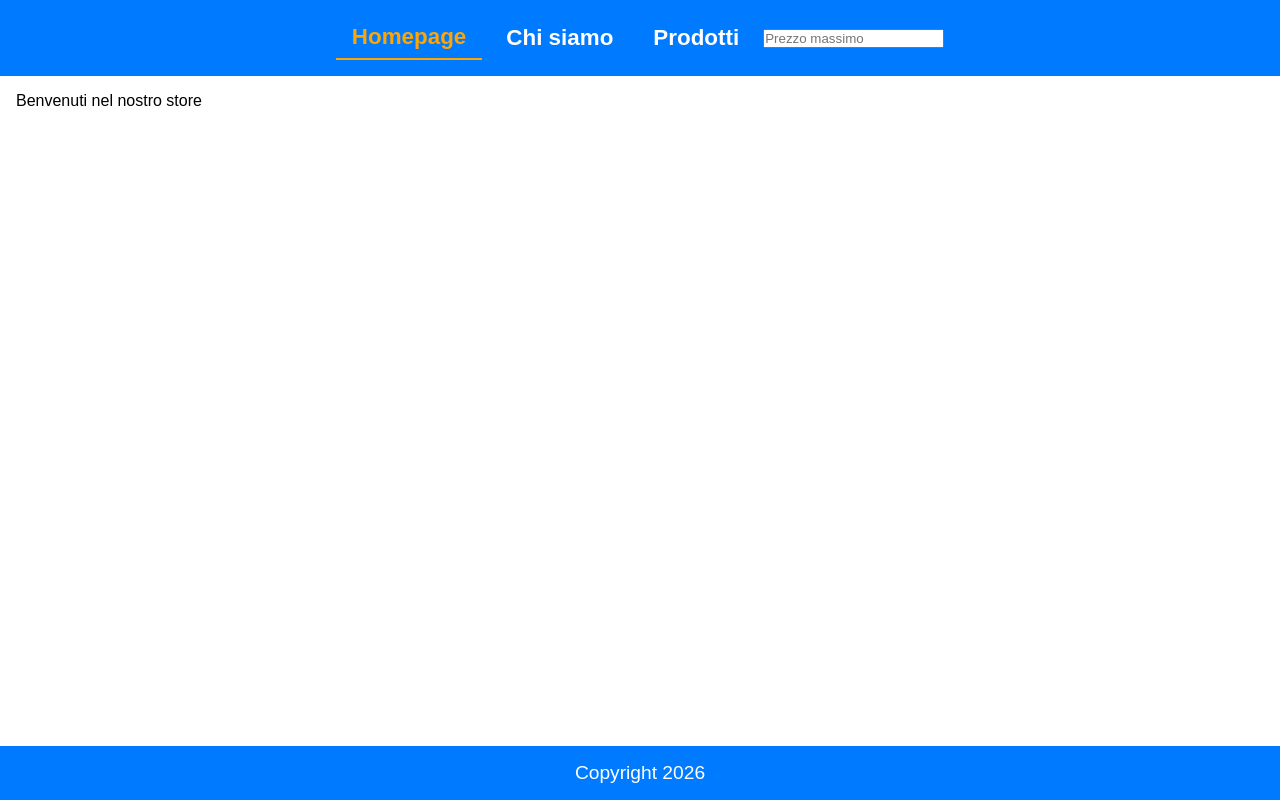
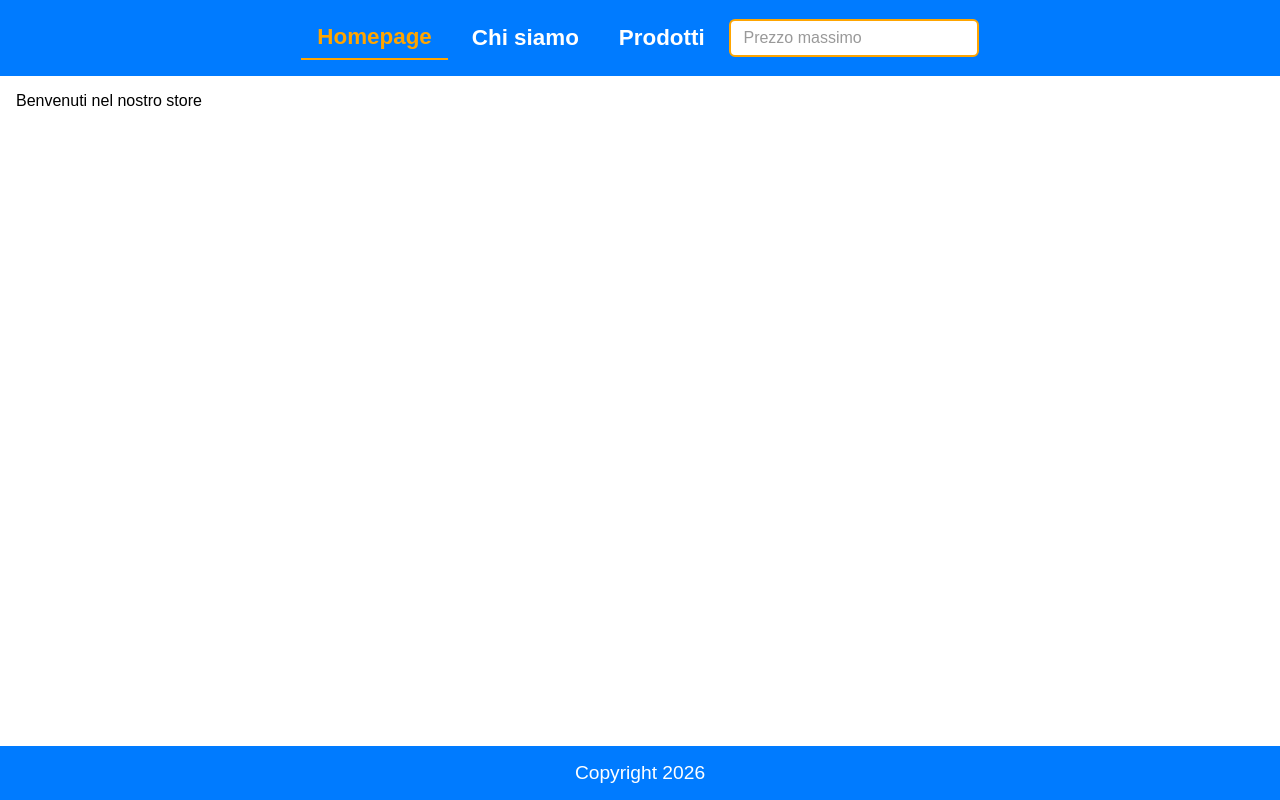
Before and after one commit to daviderocco85/react-context-api, a React (Vite) app: page / in a window 1280 px wide. Built offline with nearby package versions, Linux system fonts and the light colour scheme.

Commit message:
feat: add styling for maxPrice input field

```diff
--- a/src/components/NavBar.css
+++ b/src/components/NavBar.css
@@ -4,7 +4,6 @@
     align-items: center;
     gap: 0.5rem;
 }
-
 
 .navbar a {
     color: white;
@@ -19,17 +18,29 @@
     border-bottom: 2px solid orange;
 }
 
-.navbar button {
-    padding: 0.6rem 1.2rem;
+.navbar input[type="number"] {
+    width: 250px;
+    padding: 0.5rem 0.8rem;
     font-size: 1rem;
     font-weight: bold;
+    border: 2px solid #ffa500;
     border-radius: 6px;
-    border: none;
-    cursor: pointer;
-    background-color: #ffa500;
-    color: white;
+    outline: none;
+    background-color: #fff;
+    color: #333;
+    transition: all 0.2s ease-in-out;
 }
 
-.navbar button:hover {
-    background-color: #005fcc;
+.navbar input[type="number"]:focus {
+    border-color: #ff7b00;
+    box-shadow: 0 0 4px rgba(255, 165, 0, 0.6);
 }
+
+.navbar input[type="number"]::placeholder {
+    color: #999;
+    font-weight: normal;
+}
+
+.navbar input[type="number"]:hover {
+    border-color: #ff7b00;
+}
```
